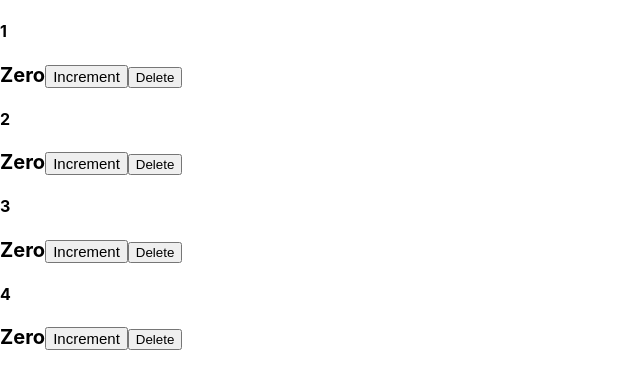
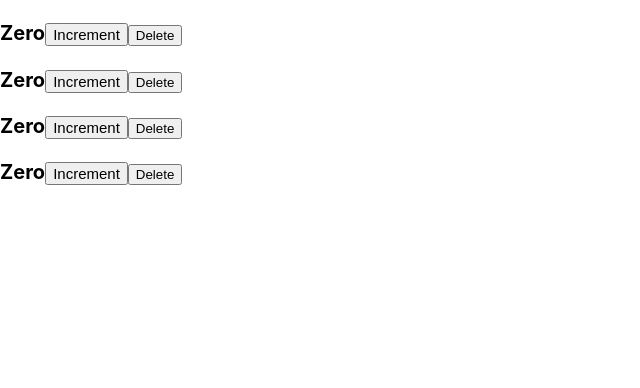
Before and after one commit to sazzlebells/coba-reactjs, a React (Create React App) app: page / in a window 1280 px wide. Shown: the top 388 px of the page, without its empty margins (0-640 px from the left). Built offline with nearby package versions, Linux system fonts and the light colour scheme.

Commit message:
update state of parent component

```diff
--- a/src/components/counter.jsx
+++ b/src/components/counter.jsx
@@ -2,7 +2,7 @@
 
 class Counter extends Component {
   state = {
-    value: this.props.value,
+    value: this.props.counter.value,
     // imgUrl: 'https://picsum.photos/200'
     tags: ["tag1", "tag2", "tag3"],
   };
@@ -40,7 +40,7 @@
           Increment
         </button>
         <button
-          onClick={this.props.onDelete}
+          onClick={() => this.props.onDelete(this.props.counter.id)}
           className="btn btn-danger btn-sm m-2"
         >
           Delete
--- a/src/components/counters.jsx
+++ b/src/components/counters.jsx
@@ -11,8 +11,10 @@
     ],
   };
 
-  handleDelete = () => {
-    console.log("Event handler called");
+  handleDelete = (counterId) => {
+    // console.log("Event handler called", counterId);
+    const counters = this.state.counters.filter((c) => c.id !== counterId);
+    this.setState({ counters });
   };
 
   render() {
@@ -22,8 +24,7 @@
           <Counter
             key={counter.id}
             onDelete={this.handleDelete}
-            value={counter.value}
-            id={counter.id}
+            counter={counter}
           ></Counter>
         ))}
       </div>
```
